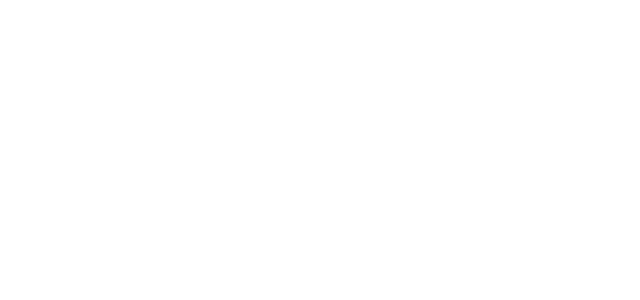
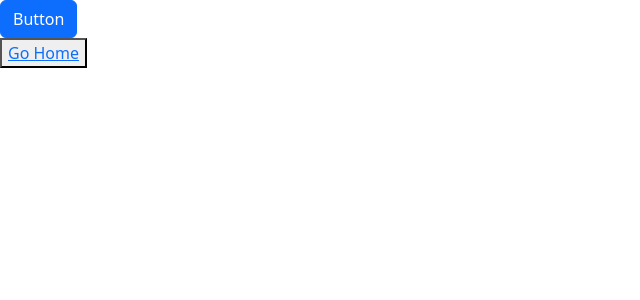
Before and after one commit to StanKarpenko1/react-exercises-cypress, a React (Vite) app: page /buttons in a window 1280 px wide. Before the commit this address had no page. Shown: the top 300 px of the page, without its empty margins (0-640 px from the left). Built offline with nearby package versions, Linux system fonts and the light colour scheme.

Commit message:
Alert, buttons components added

```diff
--- a/src/App.tsx
+++ b/src/App.tsx
@@ -2,27 +2,52 @@ import { BrowserRouter as Router, Routes, Route } from "react-router-dom";
 import Home from "./pages/Home";
 import MessagePage from "./pages/MessagePage";
 import ListGroup from "./components/ListGroup/ListGroup";
+import Alert from "./components/Alert/Alert";
+import Buttons from "./components/Buttons/Buttons";
 
 function App() {
   const items = ["Item1", "Item2", "Item3", "Item4", "Item5", "Item6"];
   const handleSelectItem = (item: string) => {
-    console.log(item)
-  }
+    console.log(item);
+  };
 
   return (
     <Router>
       <Routes>
         <Route path="/" element={<Home />} />
+
         <Route path="/message" element={<MessagePage />} />
-        <Route path="/listGroup" element=
-        {<
-          ListGroup items={items}
-          heading="List of Items:"
-          onSelectItem={handleSelectItem}
-          />
-        }
+
+        <Route
+          path="/listGroup"
+          element={
+            <ListGroup
+              items={items}
+              heading="List of Items:"
+              onSelectItem={handleSelectItem}
+            />
+          }
         />
 
+        <Route
+          path="/alert"
+          element={
+            <Alert >
+              Hello, <span>Alert</span>
+            </Alert>
+          }
+        />
+
+        <Route
+          path="/buttons"
+          element={
+            <Buttons
+            // onClick={() => console.log('Clicked')}
+            >
+              Button
+            </Buttons>
+          }
+        />
       </Routes>
     </Router>
   );
--- /dev/null
+++ b/src/components/Alert/Alert.tsx
@@ -0,0 +1,24 @@
+import { ReactNode } from "react"
+// import GoHomeButton from "../GoHome"
+
+interface Props {
+    children: ReactNode
+    onClose?: () => void
+}
+
+const Alert = ({ children, onClose }: Props) => {
+  return (
+    <>
+    <div
+        className="alert alert-primary alert-dismissible">{children}
+
+        <button type="button" className="btn-close" onClick={onClose} data-bs-dismiss="alert" aria-label="Close"></button>
+    </div>
+    {/* <div>
+        <GoHomeButton />
+    </div> */}
+    </>
+  )
+}
+
+export default Alert
--- /dev/null
+++ b/src/components/Buttons/Buttons.tsx
@@ -0,0 +1,28 @@
+import { useState } from "react";
+import Alert from "../Alert/Alert";
+import GoHomeButton from "../GoHome"
+
+interface Props {
+    children: string
+    color?: 'primary' | 'secondary' | 'danger';
+    // onClick: () => void
+}
+
+const Buttons = ({children, color = "primary"}: Props) => {
+
+    const [alertVisible, setAlertVisible] =  useState(false)
+
+  return (
+    <>
+        {alertVisible && <Alert onClose={() => setAlertVisible(false)}> My alert </Alert>}
+
+        <button
+            className={"btn btn-" + color}
+            onClick={() => setAlertVisible(!alertVisible)}> {children} </button>
+
+        <div> <GoHomeButton /> </div>
+    </>
+  )
+}
+
+export default Buttons
--- a/src/pages/Home.tsx
+++ b/src/pages/Home.tsx
@@ -8,6 +8,8 @@ const Home = () => {
 
         <li><Link to="/message">Message </Link></li>
         <li><Link to="/listGroup">List Group</Link></li>
+        <li><Link to="/alert"> Alert </Link> </li>
+        <li><Link to="/buttons"> Buttons </Link> </li>
 
       </ul>
     </div>
```
